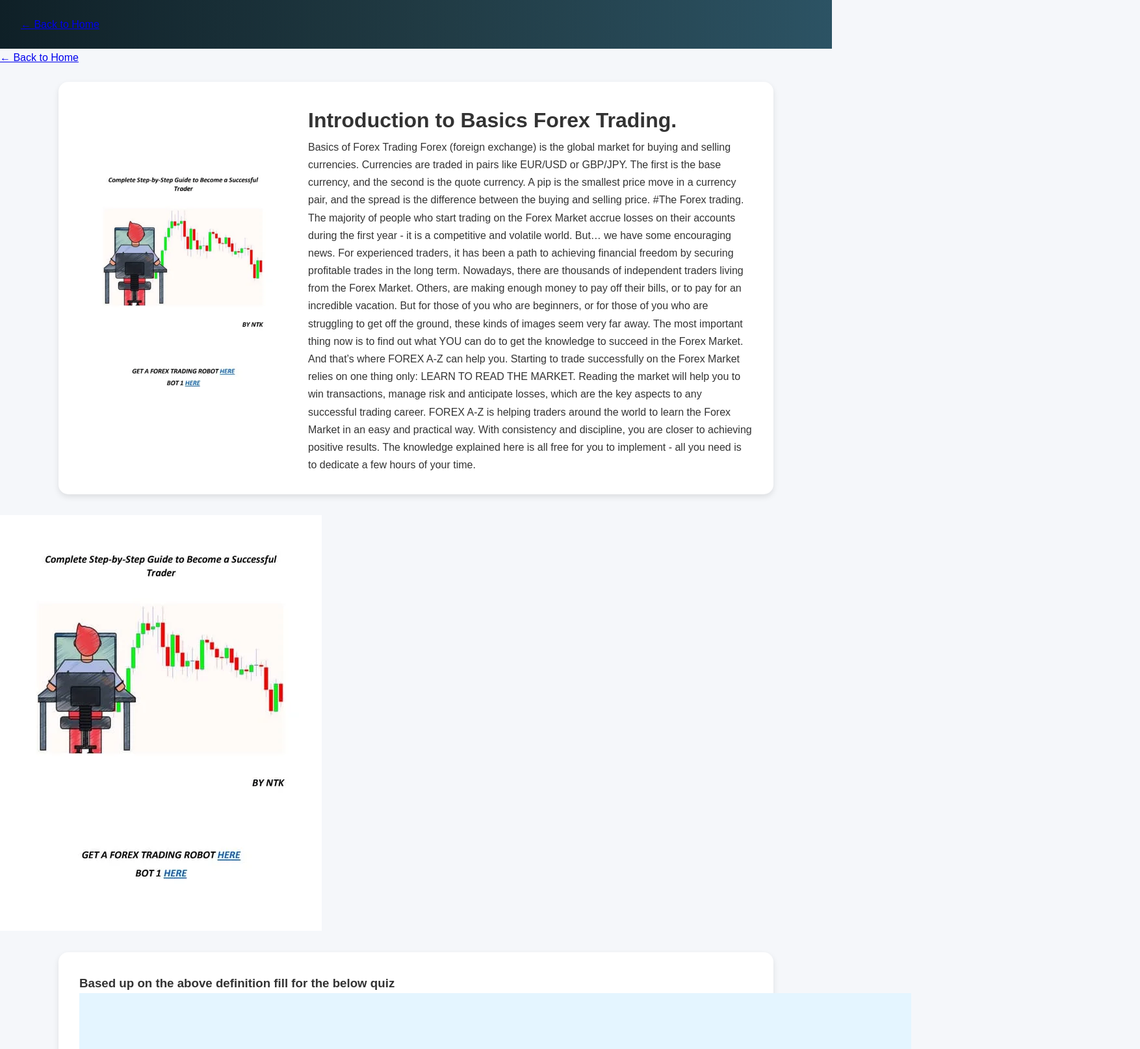
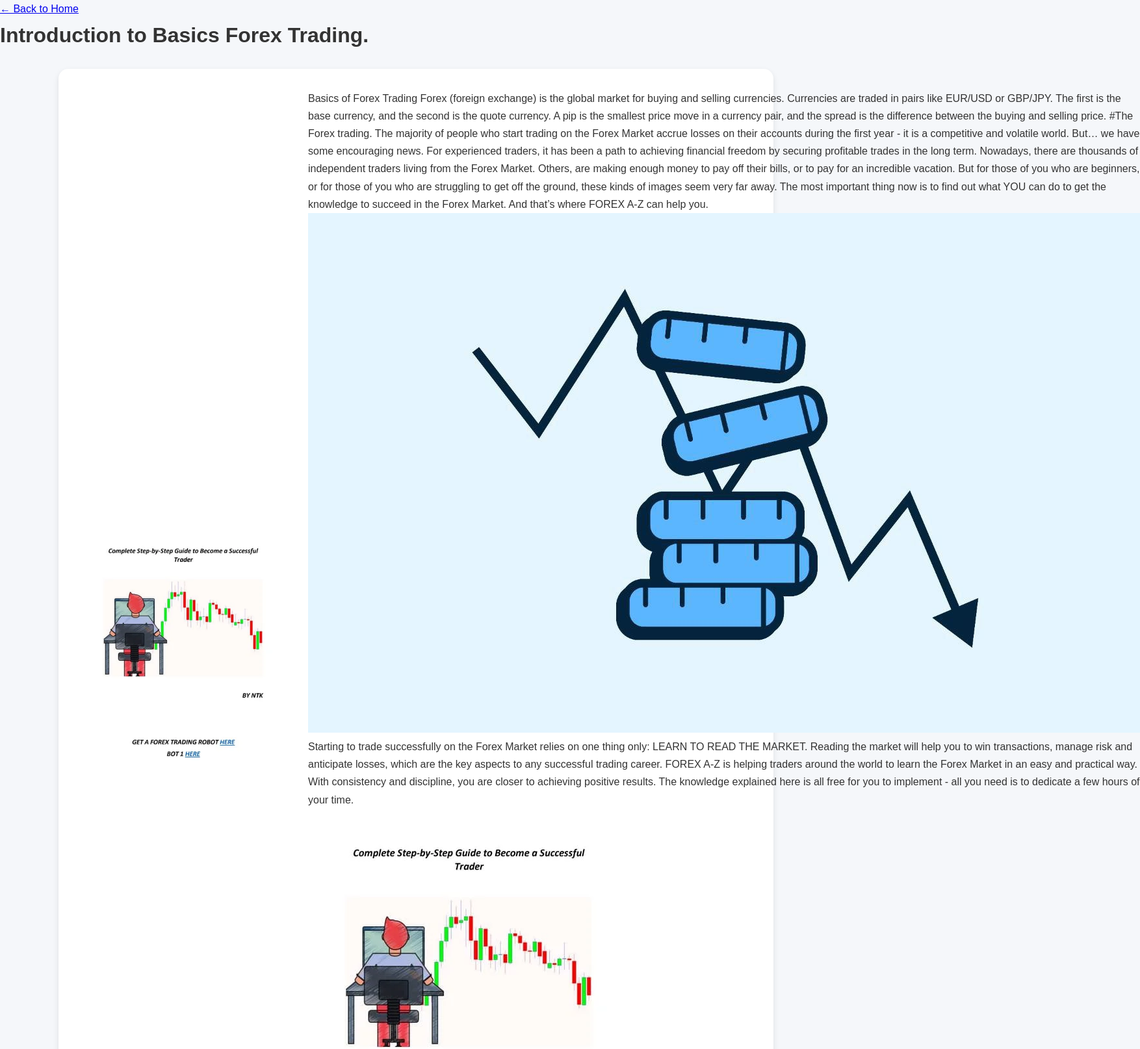
Before and after one commit to Game-Jundi/Forex-edu-website, a plain HTML site: page modules/basics.html in a window 1280 px wide. Shown: the top 1615 px of the page at 65% size, 1754 px wide, since content can reach past the window. Drawn offline with Linux system fonts and the light colour scheme.

Commit message:
i modifaied my project

```diff
--- a/modules/basics.html
+++ b/modules/basics.html
@@ -7,18 +7,15 @@
   <link rel="stylesheet" href="../styles.css" />
 </head>
 <body>
-  <header>
+  <a href="../index.html">← Back to Home</a>
 
-    <a href="../index.html">← Back to Home</a>
-  </header>
-
-  <a href="../index.html">← Back to Home</a>
+  <h1>Introduction to Basics Forex Trading.</h1>
   <main class="module card">
     <div class="card-image">
       <img src="image.FOREX\Intro.jpg" alt="Chart example" />
       </div>
       <div class="card-tax">
-       <h1>Introduction to Basics Forex Trading.</h1>
+
     <p>
      Basics of Forex Trading
      Forex (foreign exchange) is the global market for buying and selling currencies. Currencies are traded in pairs like EUR/USD or GBP/JPY.
@@ -34,6 +31,7 @@
         these kinds of images seem very far away. The most important thing now is to find out what YOU can do
         to get the knowledge to succeed in the Forex Market.
         And that’s where FOREX A-Z can help you.
+        <img src="image.FOREX\photo_2025-04-26_01-55-30.jpg" alt="Chart example" />
         Starting to trade successfully on the Forex Market relies on one thing only: LEARN TO READ THE
         MARKET.
         Reading the market will help you to win transactions, manage risk and anticipate losses, which are the
@@ -43,16 +41,11 @@
         The knowledge explained here is all free for you to implement - all you need is to dedicate a few hours
         of your time.
     </p>
+    <img src="image.FOREX\Intro.jpg" alt="Chart example" />
     </div>
     </main>
-
-<img src="image.FOREX\Intro.jpg" alt="Chart example" />
-
     <section class="module">
-        <h3>Based up on the above definition fill for the below quiz</h3>
-
-        <img src="image.FOREX\photo_2025-04-26_01-55-30.jpg" alt="Chart example" />
-
+        <h3>practice quiz</h3>
         <div class="quiz">
           <p><strong>Quiz1:</strong> What does a currency pair like EUR/USD represent?</p>
           <select onchange="submitAnswer(this, '1')">
@@ -96,8 +89,8 @@
             </select>
             <p id="result-1-3" class="result"></p>
             <script src="../script.js"></script>
-          </div>
           </section>
-
+        </br>
+        </div>
 </body>
 </html>
```
Also changed, not shown: index.html (+1 -1 lines), modules/fundamental.html (+1 -1 lines), modules/risk.html (+2 -0 lines), modules/technical.html (+5 -4 lines).
